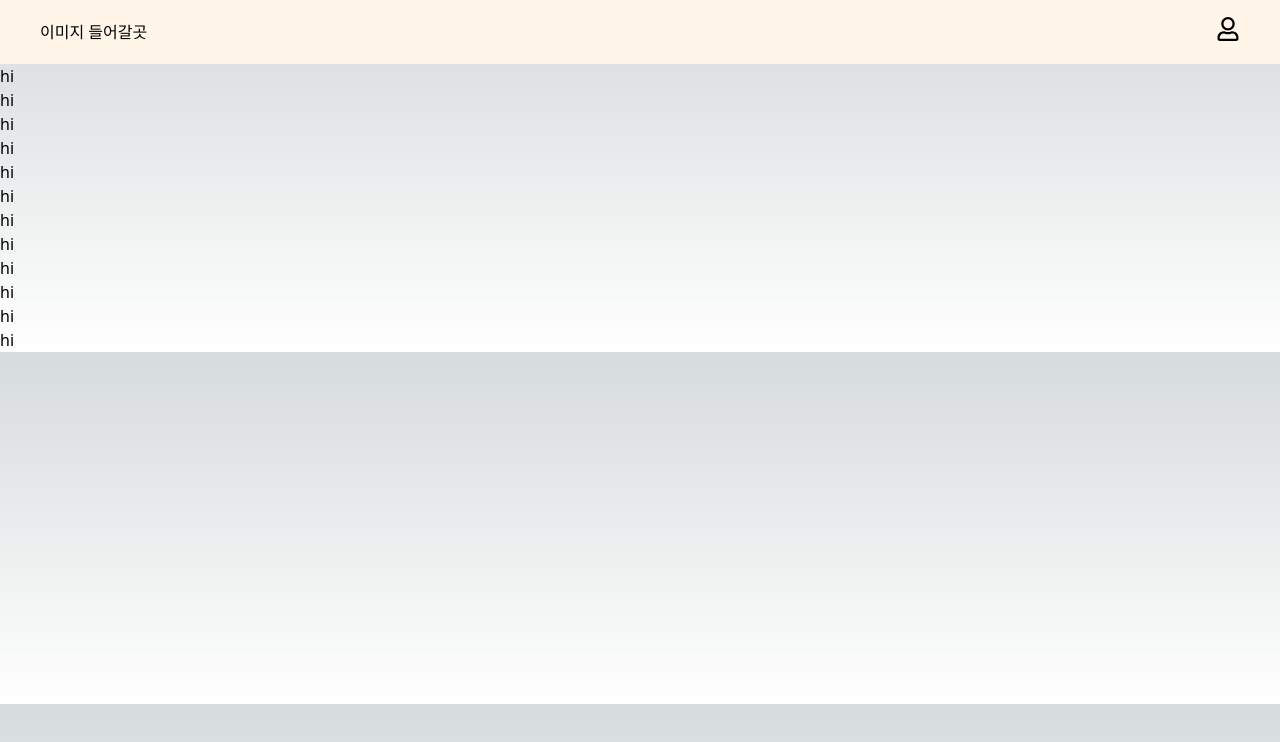
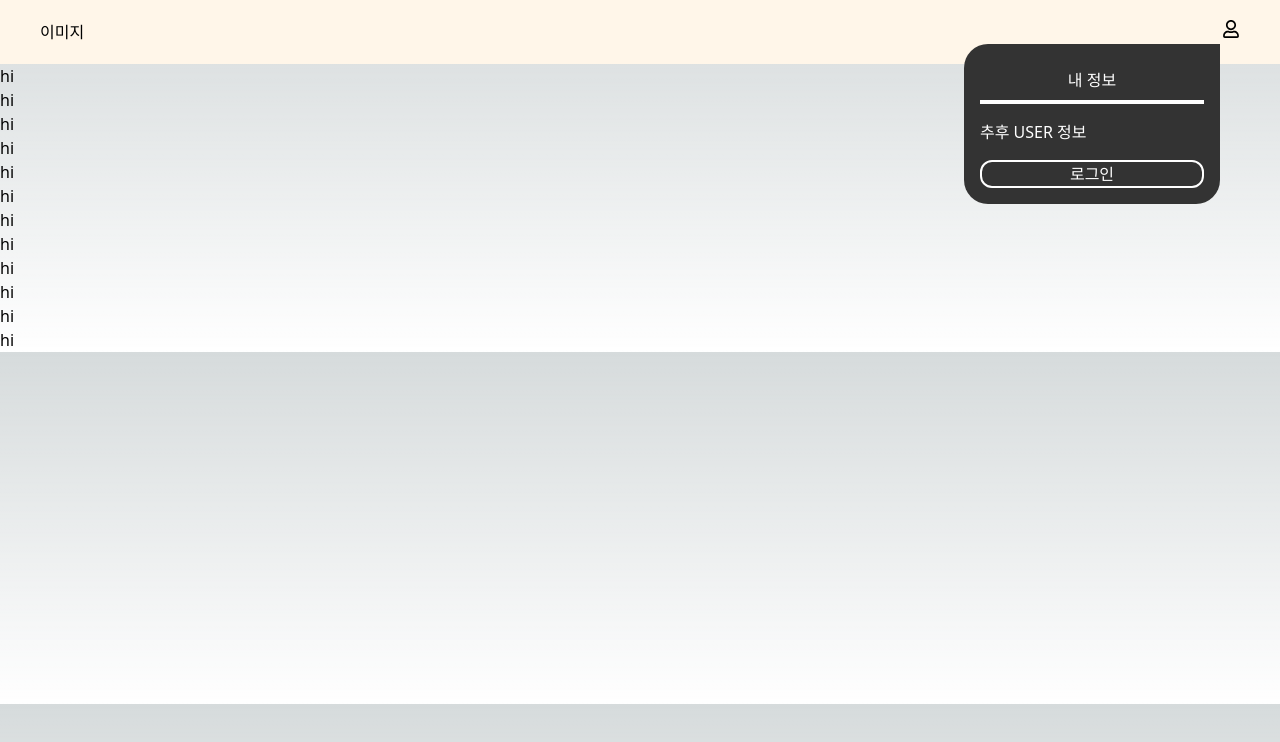
Before and after one commit to AppleMangoPlate/AppleMangoPlate_Frontend, a Next.js app in the folder apple-mango-plate/: page / in a window 1280 px wide. Both pictures are taken after a click on the button 1228 px from the left and 29 px from the top of the page. Shown: the top 742 px of the page. Built offline with nearby package versions, Linux system fonts and the light colour scheme.

Commit message:
Feat : user modal

```diff
--- /dev/null
+++ b/apple-mango-plate/src/atoms/users.ts
@@ -0,0 +1,6 @@
+import { atom } from "recoil";
+
+export const userModalToggle = atom<boolean>({
+  key: "userModalToggle",
+  default: false,
+});
--- a/apple-mango-plate/src/components/Layout/header.tsx
+++ b/apple-mango-plate/src/components/Layout/header.tsx
@@ -1,23 +1,29 @@
 import Link from "next/link";
 import React from "react";
 import icons from "@/assets/icons/icon";
-import { FaRegUser } from "react-icons/fa";
+import { useRecoilState } from "recoil";
+import { userModalToggle } from "@/atoms/users";
+import UserModal from "../User/userModal";
 
 const UserIcon = icons.userIcons;
 
 const Header = () => {
+  const [modalOpen, setModalOpen] = useRecoilState<boolean>(userModalToggle);
+  const handleLoginClick = () => {
+    setModalOpen((prev) => !prev);
+  };
+
   return (
     <div className="sticky top-0 w-full h-16 bg-primary-yellow">
-      <div className="flex h-16 items-center justify-between  text-[black] mx-10">
+      <div className="flex h-16 items-center justify-between  text-[black] mx-10 relative">
         <div>
-          <Link href="/">
-            <p>이미지 들어갈곳</p>
-          </Link>
+          <Link href="/">이미지</Link>
         </div>
         <div>
-          <button>
-            <UserIcon color="black" size={24} />
+          <button onClick={handleLoginClick}>
+            <UserIcon color="black" size={18} />
           </button>
+          <UserModal />
         </div>
       </div>
     </div>
--- /dev/null
+++ b/apple-mango-plate/src/components/User/userModal.tsx
@@ -0,0 +1,30 @@
+import { userModalToggle } from "@/atoms/users";
+import { useRecoilState, useRecoilValue } from "recoil";
+
+const UserModal = () => {
+  const [modalOpen, setModalOpen] = useRecoilState<boolean>(userModalToggle);
+
+  return (
+    <>
+      {modalOpen && (
+        <div className="absolute top-11 right-5">
+          <div className="bg-primary-black w-64 h-auto text-[white] border-[white] p-4 rounded-s-3xl rounded-b-3xl">
+            <div className="text-center border-b-4 leading-10 mb-4">
+              <p>내 정보</p>
+            </div>
+            <div className="mb-4">
+              <p>추후 USER 정보</p>
+            </div>
+            <div className="flex justify-center">
+              <button className="w-full h-auto border-2 rounded-xl text-center">
+                로그인
+              </button>
+            </div>
+          </div>
+        </div>
+      )}
+    </>
+  );
+};
+
+export default UserModal;
--- a/apple-mango-plate/src/pages/_app.tsx
+++ b/apple-mango-plate/src/pages/_app.tsx
@@ -1,4 +1,5 @@
 import Layout from "@/components/Layout/layout";
+
 import "@/styles/globals.css";
 import type { AppProps } from "next/app";
 import { QueryClient, QueryClientProvider } from "react-query";
--- a/apple-mango-plate/tailwind.config.ts
+++ b/apple-mango-plate/tailwind.config.ts
@@ -16,6 +16,7 @@ const config: Config = {
     },
     colors: {
       "primary-yellow": "rgba(255,246,233)",
+      "primary-black": "rgba(51,51,51)",
     },
   },
   plugins: [],
```
